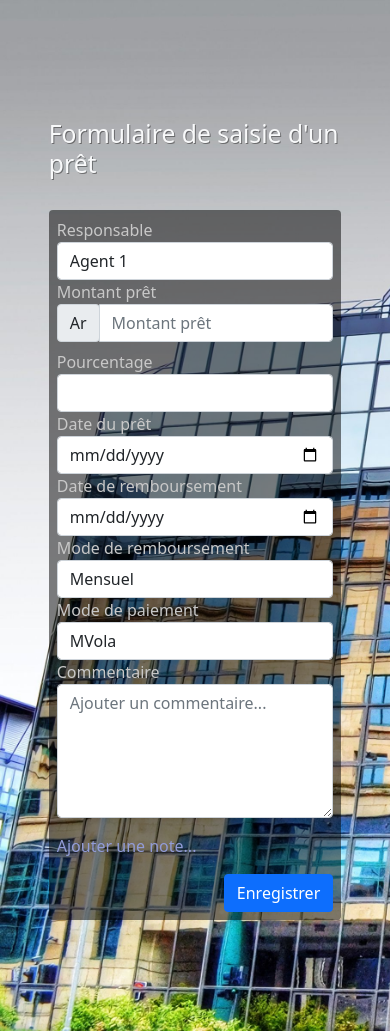
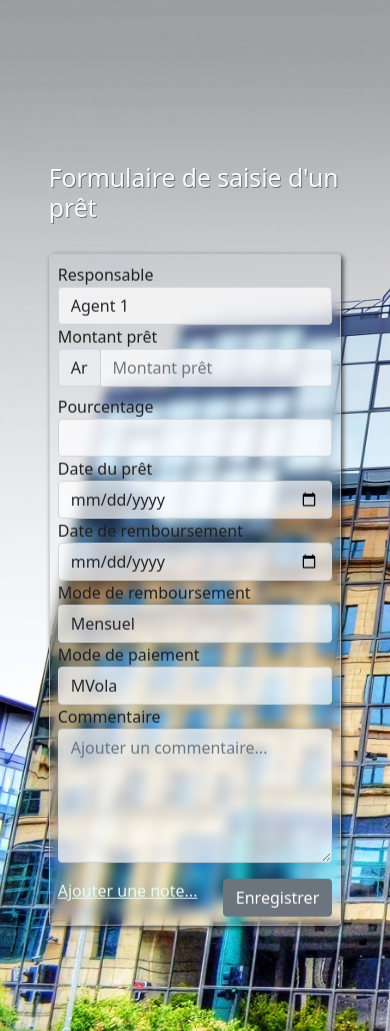
Before and after one commit to acf-patrick/bank, a PHP site: page /assets/html/form.html in a window 390 px wide. Run offline with PHP 8.4, Linux system fonts and the light colour scheme.

Commit message:
fix responsive issue, add animation

```diff
--- a/assets/css/form.css
+++ b/assets/css/form.css
@@ -1,23 +1,48 @@
-body {
-  background: url("../images/2312056.jpg");
-  background-size: cover;
+.wrapper {
+  width: 75%;
+  -webkit-transform: translateY(15%);
+          transform: translateY(15%);
+}
+
+.reg-opacity {
+  background: rgba(255, 255, 255, 0.7);
 }
 
 main {
   height: 100vh;
-}
-
-.wrapper {
-  width: 75%;
+  overflow: hidden;
+  background: url("../images/2312056.jpg") no-repeat;
+  background-size: cover;
 }
 
 h2 {
   text-shadow: 1px 1px rgba(0, 0, 0, 0.4);
 }
 
+@-webkit-keyframes slide-down {
+  0% {
+    opacity: 0.5;
+    -webkit-transform: translateY(-20px);
+            transform: translateY(-20px);
+  }
+}
+
+@keyframes slide-down {
+  0% {
+    opacity: 0.5;
+    -webkit-transform: translateY(-20px);
+            transform: translateY(-20px);
+  }
+}
+
 form {
-  position: relative;
-  background: rgba(0, 0, 0, 0.5);
+  -webkit-animation: slide-down 1s both ease-out;
+          animation: slide-down 1s both ease-out;
+  -webkit-backdrop-filter: blur(6px);
+          backdrop-filter: blur(6px);
+  border: 1px solid rgba(200, 200, 200, 0.7);
+  -webkit-box-shadow: 2px 2px 5px rgba(0, 0, 0, 0.7);
+          box-shadow: 2px 2px 5px rgba(0, 0, 0, 0.7);
 }
 
 form p {
@@ -25,15 +50,15 @@ form p {
 }
 
 form .note {
-  text-decoration: none;
-  color: #929cd8;
+  color: lightcyan;
 }
 
 form .note:hover {
-  color: #b8bee5;
+  color: white;
+  text-decoration: none;
 }
 
 form label {
-  color: #c8c8c8;
+  color: #1e1e1e;
 }
 /*# sourceMappingURL=form.css.map */
--- a/assets/css/form.scss
+++ b/assets/css/form.scss
@@ -1,37 +1,52 @@
-body {
-    background: url('../images/2312056.jpg');
-    background-size: cover;
+.wrapper {
+    width: 75%;
+    transform: translateY(15%);
+}
+
+.reg-opacity {
+    background: rgba(255, 255, 255, 0.7);
 }
 
 main {
     height: 100vh;
-}
-
-.wrapper {
-    width: 75%;
+    overflow: hidden;
+    background: url('../images/2312056.jpg') no-repeat;
+    background-size: cover;
 }
 
 h2 {
     text-shadow: 1px 1px rgba(0, 0, 0, 0.4);
 }
 
+@keyframes slide-down {
+    0% {
+        opacity: 0.5;
+        transform: translateY(-20px);
+    }
+}
+
 form {
-    position: relative;
-    background: rgba(0, 0, 0, 0.5);
+    animation: slide-down 1s both ease-out;
+
+    // background: rgba(0, 0, 0, 0.5);
+    backdrop-filter: blur(6px);
+    border: 1px solid rgba(200, 200, 200, 0.7);
+    box-shadow: 2px 2px 5px rgba(0, 0, 0, 0.7);
 
     p {
         margin-top: 1rem;
     }
 
     .note {
-        text-decoration: none;
-        color: rgb(146, 156, 216);
+        $link-color: lightcyan;
+        color: $link-color;
         &:hover {
-            color: lighten(rgb(146, 156, 216), 10)
+            color: lighten($link-color, 10);
+                text-decoration: none;
         }
     }
 
     label {
-        color: rgb(200, 200, 200);
+        color: rgb(30, 30, 30);
     }
 }
--- a/assets/html/form.html
+++ b/assets/html/form.html
@@ -9,15 +9,15 @@
     <title>Saisie d'un prêt</title>
 </head>
 <body>
-    <main class="d-flex align-items-center justify-content-center"><div class="wrapper">
+    <main class="d-flex justify-content-center"><div class="wrapper">
     <div class="d-flex justify-content-around py-2 mb-3">
         <h2 class="text-light">Formulaire de saisie d'un prêt</h2>
     </div>
     <form class="form container-fluid rounded p-2 p-md-3">
-        <div class="row align-items">
+        <div class="row">
             <div class="col-md-5">
                 <label for="resp">Responsable</label>
-                <select name="choixresp" class="form-control" id="resp">
+                <select name="choixresp" class="form-control reg-opacity" id="resp">
                     <option value="agent1">Agent 1</option>
                     <option value="agent2">Agent 2</option>
                 </select>
@@ -28,28 +28,28 @@
                     <div class="input-group-prepend">
                     <div class="input-group-text">Ar</div>
                     </div>
-                    <input type="number" name="pret" class="form-control" id="inlineFormInputGroup" min="0" placeholder="Montant prêt">
+                    <input type="number" name="pret" class="form-control reg-opacity" id="inlineFormInputGroup" min="0" placeholder="Montant prêt">
                 </div>
             </div>
             <div class="col-md-3">
                 <label for="pourcentage">Pourcentage</label>
-                <input type="number" name="pour" id="pourcentage" max="100" class="form-control">
+                <input type="number" name="pour" id="pourcentage" max="100" class="form-control reg-opacity">
             </div>
         </div>
-        <div class="row align-items">
+        <div class="row">
             <div class="col-md-6">
                 <label for="loanDate">Date du prêt</label>
-                <input type="date" class="form-control" id="loanDate">
+                <input type="date" class="form-control reg-opacity" id="loanDate">
             </div>
             <div class="col-md-6">
                 <label for="reimbursementDate">Date de remboursement</label>
-                <input type="date" class="form-control" id="reimbursementDate">
+                <input type="date" class="form-control reg-opacity" id="reimbursementDate">
             </div>
         </div>
-        <div class="row align-items">
+        <div class="row">
             <div class="col-md-6">
                 <label for="reimbursementMode">Mode de remboursement</label>
-                <select name="reimbursementMode" id="reimbursementMode" class="form-control">
+                <select name="reimbursementMode" id="reimbursementMode" class="form-control reg-opacity">
                     <option>Mensuel</option>
                     <option>Hebdomadaire</option>
                     <option>Journalier</option>
@@ -57,7 +57,7 @@
             </div>
             <div class="col-md-6">
                 <label for="paymentMode">Mode de paiement</label>
-                <select name="paymentMode" id="paymentMode" class="form-control">
+                <select name="paymentMode" id="paymentMode" class="form-control reg-opacity">
                     <optgroup label="Mobile Money">
                         <option>MVola</option>
                         <option>Airtel Money</option>
@@ -72,15 +72,14 @@
             </div>
             <div class="col-md-6">
                 <label for="comment">Commentaire</label>
-                <textarea name="comment" id="comment" rows="5" class="form-control" placeholder="Ajouter un commentaire..."></textarea>
+                <textarea name="comment" id="comment" rows="5" class="form-control reg-opacity" placeholder="Ajouter un commentaire..."></textarea>
             </div>
         </div>
-        <p><a href="#" class="note">Ajouter une note...</a></p>
-        <div class="d-flex flex-row-reverse"><input type="submit" class="btn btn-primary" value="Enregistrer"></div>
+        <div class="d-flex justify-content-between mt-3"><a href="#" class="note">Ajouter une note...</a><input type="submit" class="btn btn-secondary" value="Enregistrer"></div>
     </form>
     </div></main>
 
-    <script src="bootstrap/js/jquery-3.6.0.min.js"></script>
+    <!-- <script src="bootstrap/js/jquery-3.6.0.min.js"></script> -->
     <script src="bootstrap/js/bootstrap.js"></script>
 </body>
 </html>
--- a/index.html
+++ b/index.html
@@ -11,7 +11,7 @@
 <body>
     <a href="./assets/html/form.html" class="btn btn-outline-primary">Formulaire</a>
 
-    <script src="bootstrap/js/jquery-3.6.0.min.js"></script>
+    <!-- <script src="bootstrap/js/jquery-3.6.0.min.js"></script> -->
     <script src="bootstrap/js/bootstrap.js"></script>
 </body>
 </html>
```
Also changed, not shown: 1 other file.
